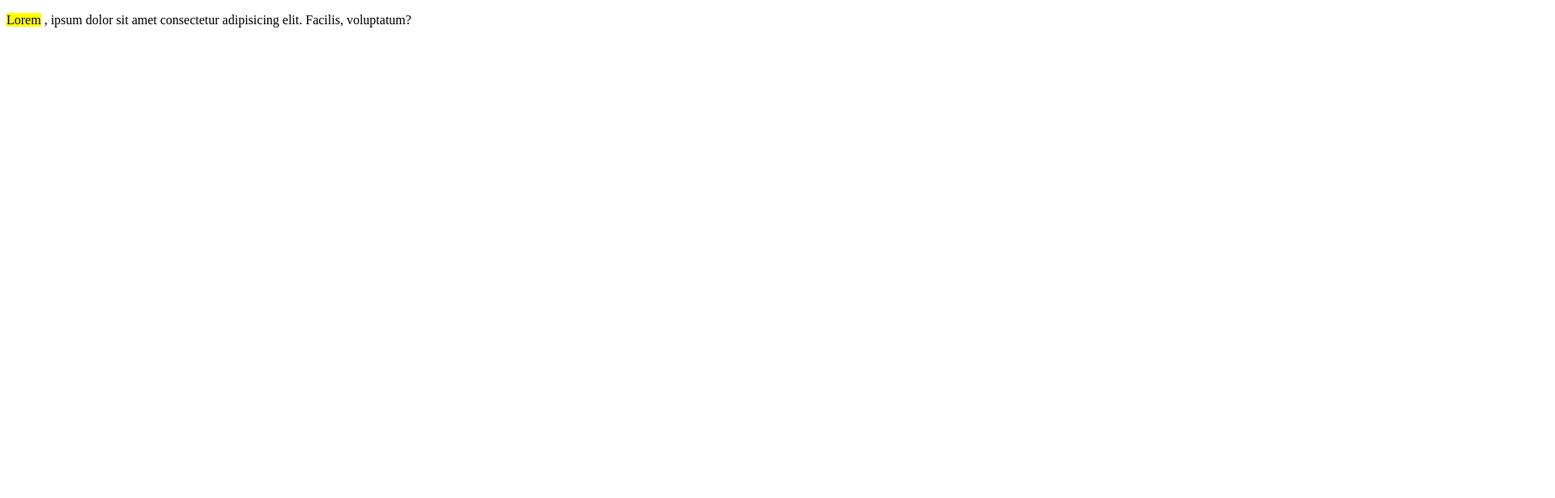
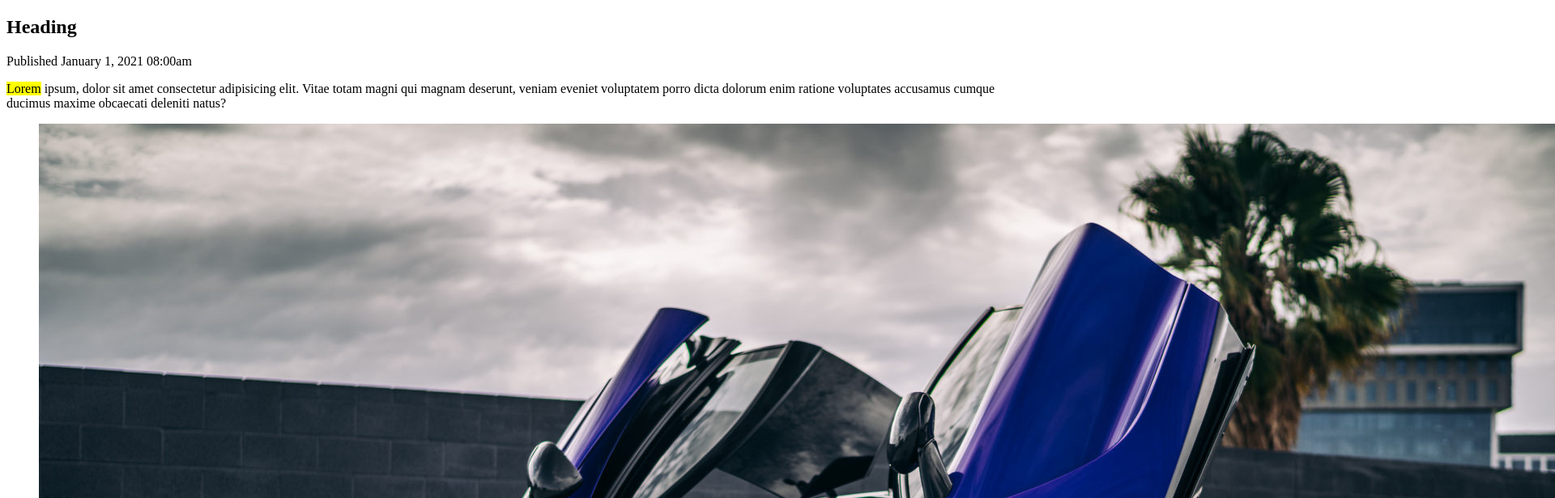
Before and after one commit to marcellusj/HTML-CSS-learning, a plain HTML site: page Sample_Website/index.html in a window 1280 px wide. Shown: the top 616 px of the page at 81% size, 1920 px wide, since content can reach past the window. Drawn offline with Linux system fonts and the light colour scheme.

Commit message:
Working with Semantic Elements in HTML.

```diff
--- a/Sample_Website/index.html
+++ b/Sample_Website/index.html
@@ -7,16 +7,25 @@
     <meta name="keywords" content="HTML, CSS" />
     <meta name="description" content="This appears on google." />
     <title>Document</title>
-    <style>
-      .highlight {
-        background-color: yellow;
-      }
-    </style>
+    <style></style>
   </head>
   <body>
-    <p>
-      <span class="highlight">Lorem</span> , ipsum dolor sit amet consectetur
-      adipisicing elit. Facilis, voluptatum?
-    </p>
+    <article class="article">
+      <h1>Heading</h1>
+      <p>
+        Published
+        <time datetime="2021-01-01 08:00">January 1, 2021 08:00am</time>
+      </p>
+      <p>
+        <mark>Lorem</mark> ipsum, dolor sit amet consectetur adipisicing elit.
+        Vitae totam magni qui magnam deserunt, veniam eveniet voluptatem porro
+        dicta dolorum enim ratione voluptates accusamus cumque ducimus maxime
+        obcaecati deleniti natus?
+      </p>
+      <figure>
+        <img src="images/FastCar.jpg" alt="Image of Mclaren 720S" />
+        <figcaption>My Dream Car</figcaption>
+      </figure>
+    </article>
   </body>
 </html>
```
